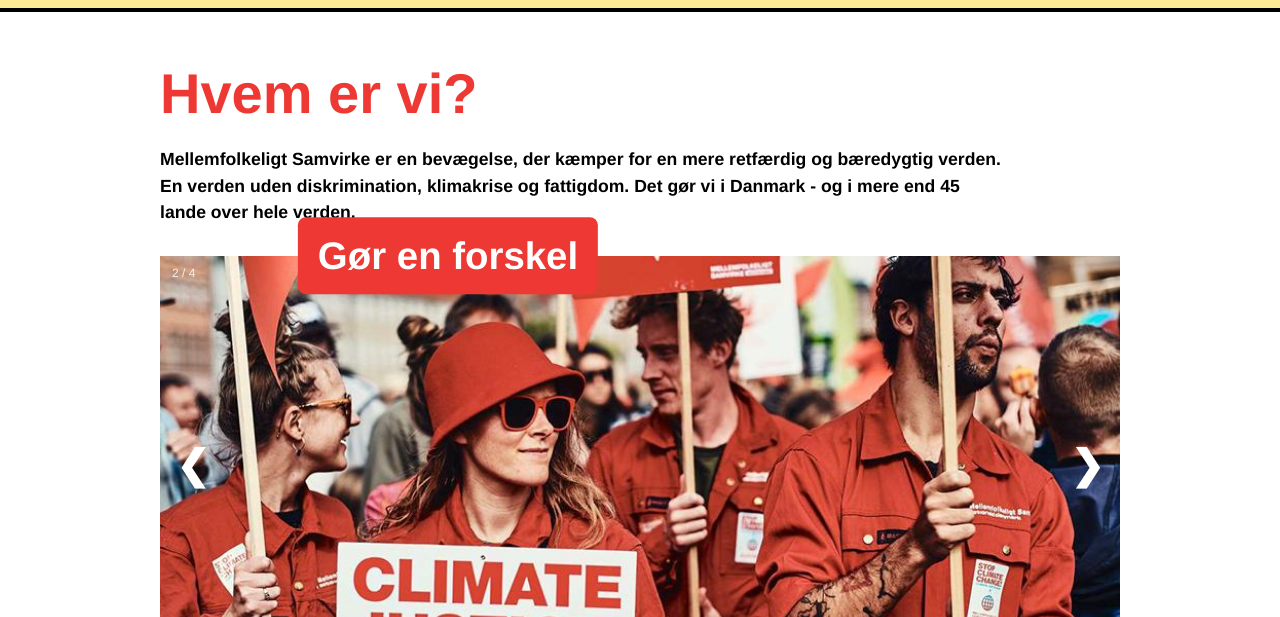
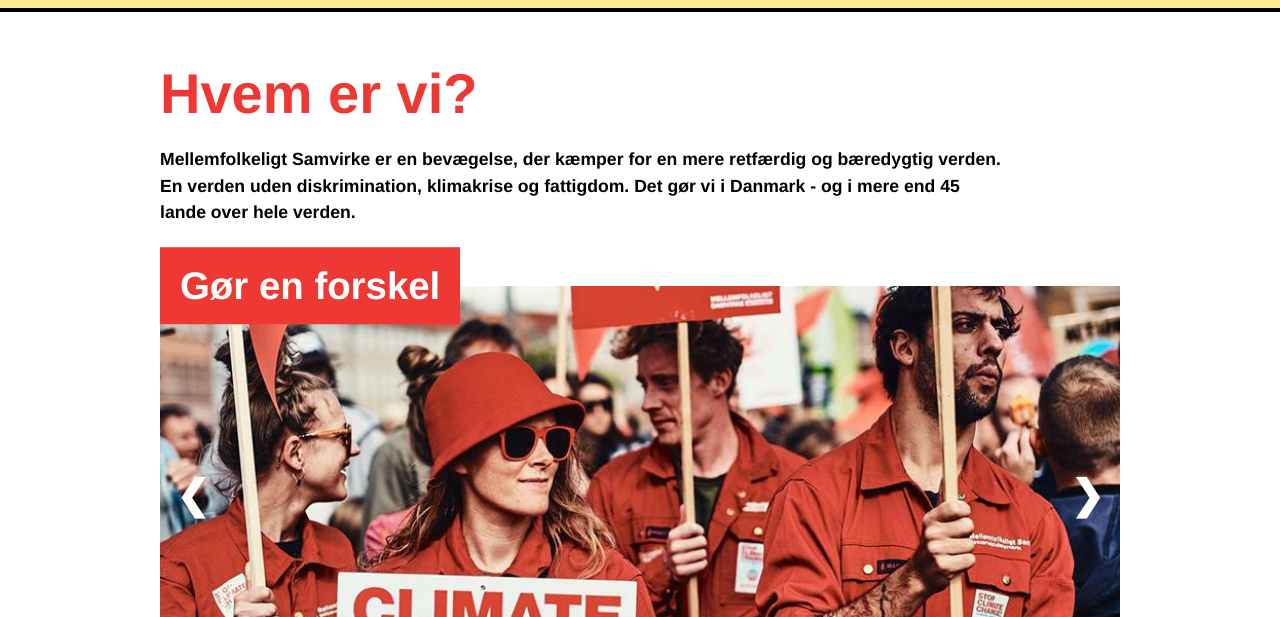
Before and after one commit to simmiefairy/projekt_4_ms, a plain HTML site: page index.html in a window 1280 px wide. Shown: the part 144-761 px from the top of the page. Drawn offline with Linux system fonts and the light colour scheme.

Commit message:
updateret css

```diff
--- a/main.css
+++ b/main.css
@@ -209,9 +209,10 @@ img {vertical-align: middle;}
 
 .slide-title {
   position: absolute;
+
   top: 0;
-  left: 30%;
-  transform: translate(-50%, -50%);
+  left: 0%;
+  transform: translate(0%, -50%);
   z-index: 10;
 
   color: white;
@@ -220,12 +221,14 @@ img {vertical-align: middle;}
 
   padding: 10px 20px;
   background: #ED3833; /* gør den læsbar */
-  border-radius: 8px;
+  border-radius: 0px;
+
 }
 /*Wrapper så overskrift kan stikke ud*/
 .slideshow-wrapper {
   position: relative;
   overflow: visible; /* her må ting godt stikke ud */
+  margin-top: 60px; /*Breaket mellem slideshow og hvem er vi teksten*/
 }
 
 /* Slideshow container */
@@ -276,13 +279,13 @@ img {vertical-align: middle;}
   text-align: right;
 }
 
-/* Number text (1/3 etc) */
+/* Number text (1/4 etc) */
 .numbertext {
   color: #f2f2f2;
   font-size: 12px;
   padding: 8px 12px;
   position: absolute;
-  top: 0;
+  top: 90%;
 }
 
 /* The dots/bullets/indicators */
```
